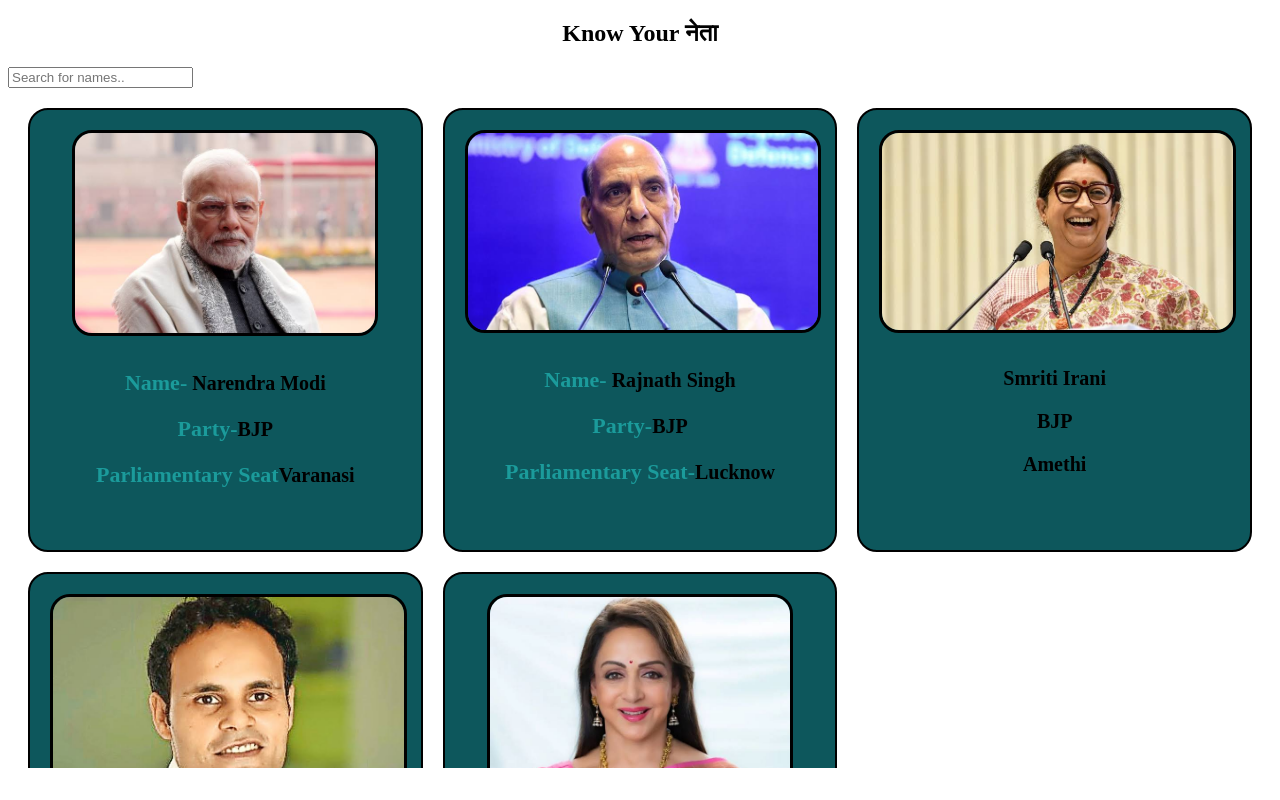
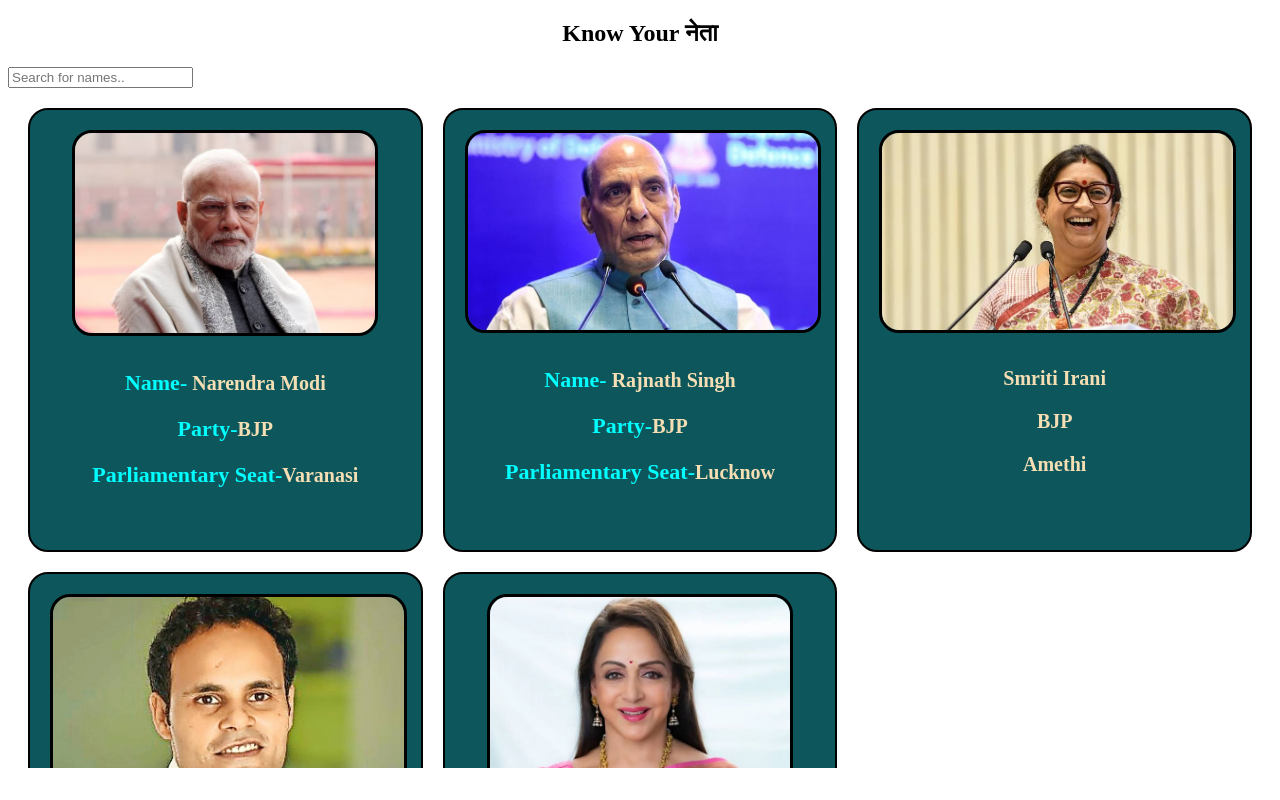
Before and after one commit to anurag24-26/know-your-leader, a plain HTML site: page index.html in a window 1280 px wide. Drawn offline with Linux system fonts and the light colour scheme.

Commit message:
Update index.html

```diff
--- a/index.html
+++ b/index.html
@@ -31,6 +31,7 @@
   .leader p{
     font-size: 20px;
     font-weight: 600;
+color:wheat
   }
   .leader img {
     max-width: 100%;
@@ -42,7 +43,7 @@
   .leadersinfo{
     font-size: 22px;
     font-weight: 600;
-    color: rgb(27, 155, 155);
+    color: aqua;
   }
 
 </style>
@@ -59,7 +60,7 @@
     <img src="narendra_modi.jpg" alt="Narendra Modi">
     <p> <span class="leadersinfo">Name-</span> Narendra Modi</p>
     <p><span class="leadersinfo">Party-</span>BJP</p>
-    <p><span class="leadersinfo">Parliamentary Seat</span>Varanasi</p>
+    <p><span class="leadersinfo">Parliamentary Seat-</span>Varanasi</p>
   </div>
   <div class="leader">
     <img src="rajnath_singh.jpg" alt="Rajnath Singh">
```
